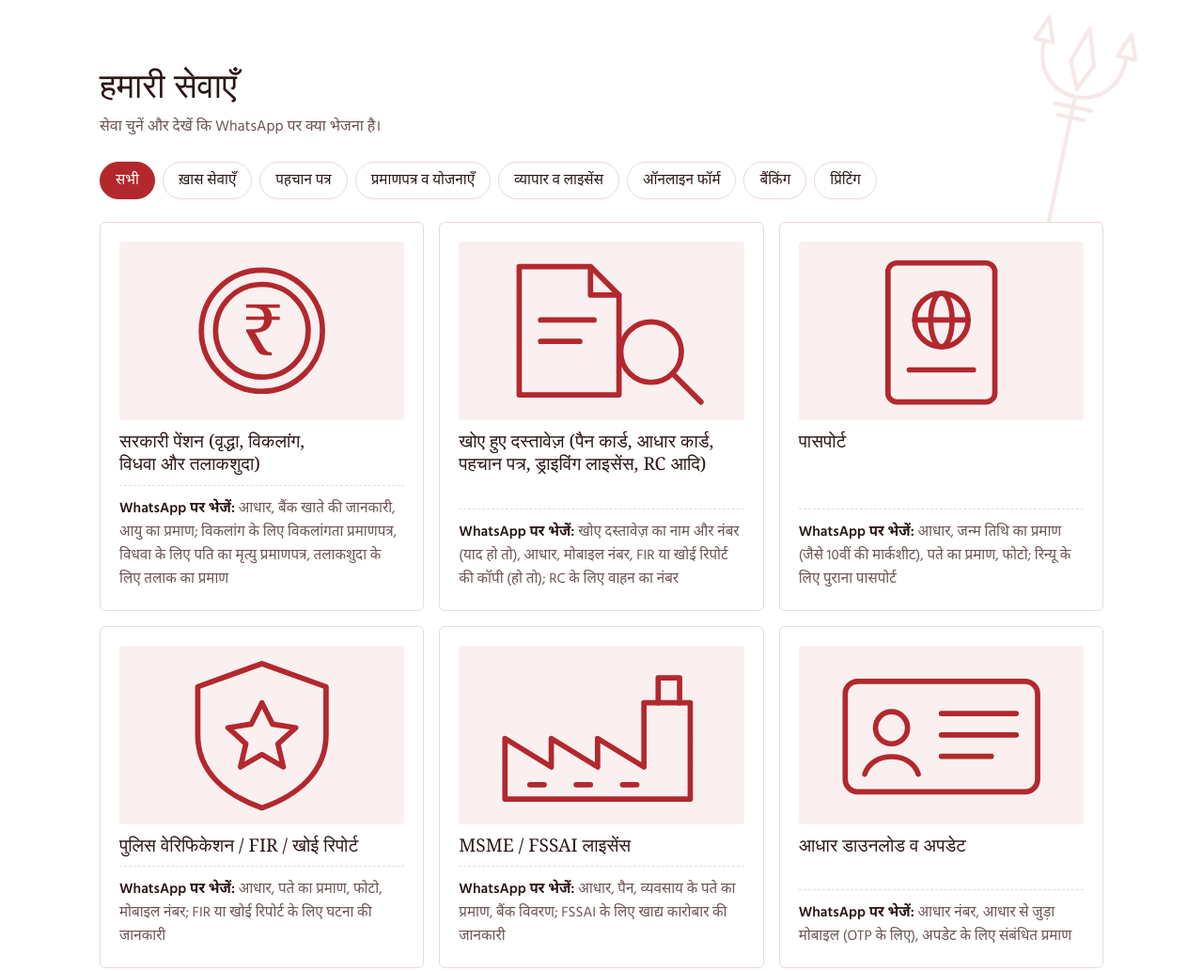
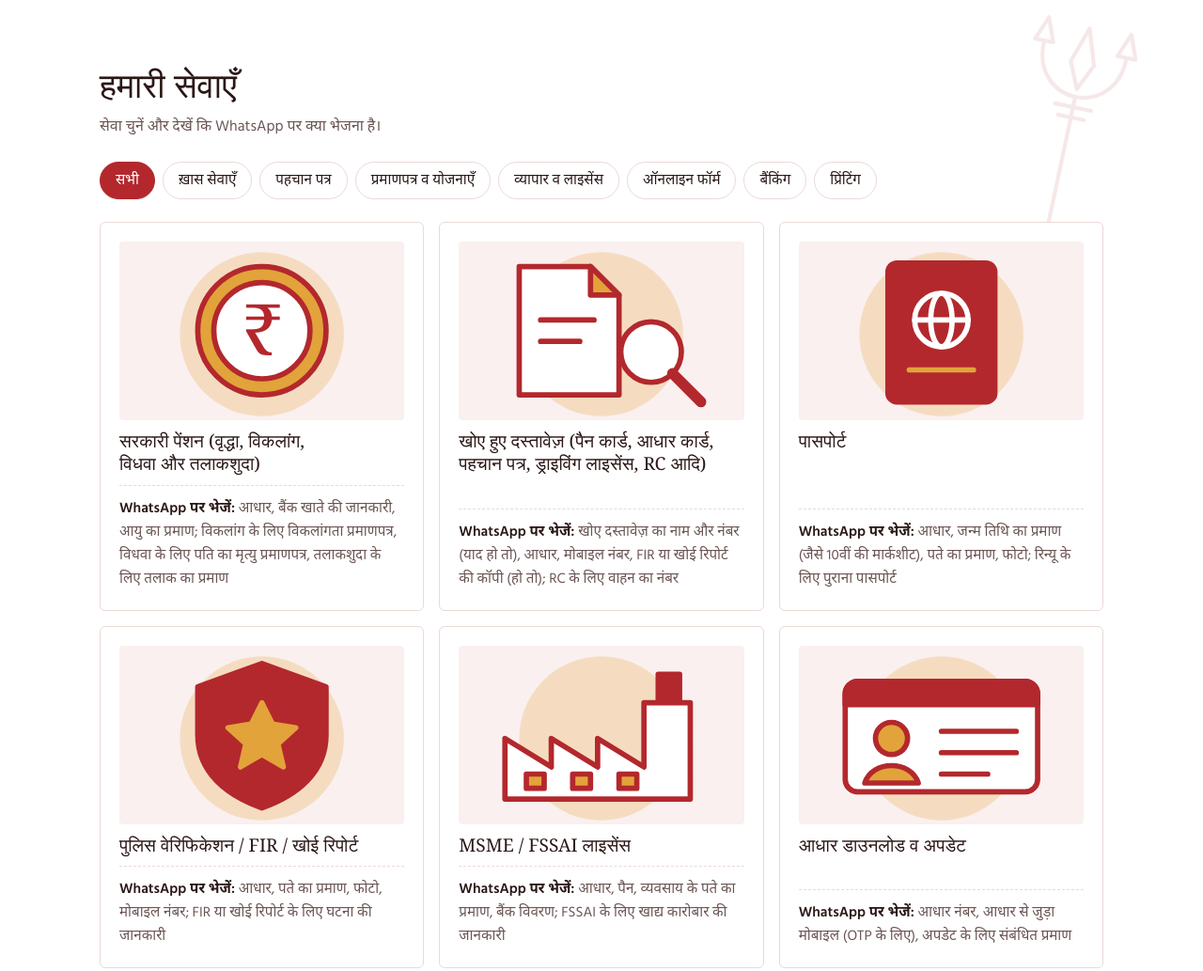
Before and after one commit to rudraoshelp/RUDRA-ONLINE-SOLUTION, a plain HTML site: page index.html in a window 1280 px wide. Shown: the part 905-1938 px from the top of the page at 94% size. Drawn offline with Linux system fonts and the light colour scheme; a web font is replaced by a local one.

Commit message:
Colour illustrations for all services (red and gold, no names or photos)
Co-Authored-By: Claude Sonnet 5.5 <noreply@anthropic.com>
Claude-Session: https://claude.ai/code/session_01QZ8ZBkNsCriVKUT5PkvzKB

```diff
--- a/index.html
+++ b/index.html
@@ -28,6 +28,7 @@
   --line:#EBD9D7;
   --accent:#B3282D;
   --accent-ink:#FFFFFF;
+  --gold:#E2A33A;
   --plate:#FFFFFF;
   --font-display:'Yatra One',Georgia,'Times New Roman',serif;
   --font-body:'Hind','Noto Sans Devanagari',system-ui,-apple-system,'Segoe UI',sans-serif;
@@ -158,6 +159,12 @@ nav a:hover{color:var(--accent)}
 .art{aspect-ratio:8/5;display:grid;place-items:center;overflow:hidden;border-radius:4px;background:color-mix(in srgb,var(--accent) 7%,var(--bg))}
 .art svg{width:100%;height:100%;fill:none;stroke:var(--accent);stroke-width:3;stroke-linecap:round;stroke-linejoin:round}
 .art text{fill:var(--accent);stroke:none;font-family:var(--font-display)}
+.art .w{fill:#fff}
+.art .r{fill:var(--accent)}
+.art .g{fill:var(--gold)}
+.art .gs{fill:var(--gold);stroke:var(--gold)}
+.art .wh{fill:none;stroke:#fff}
+.art .bg{fill:color-mix(in srgb,var(--gold) 26%,transparent);stroke:none}
 .art img{width:100%;height:100%;object-fit:cover;display:block}
 
 /* footer */
@@ -413,31 +420,31 @@ footer small{font-size:.9rem;opacity:.8}
   ];
 
   /* Sample pictures: simple line drawings. To use a real photo for a service, add img: 'images/name.jpg' to its entry above. */
-  var K = '<rect x="26" y="20" width="108" height="62" rx="7"/>';
-  var P = '<circle cx="52" cy="46" r="9"/><path d="M37 72c4-13 26-13 30 0"/>';
-  var L = '<path d="M80 38h42M80 50h42M80 62h28"/>';
+  var K = '<rect class="w" x="26" y="20" width="108" height="62" rx="7"/><path class="r" d="M26 27a7 7 0 0 1 7-7h94a7 7 0 0 1 7 7v6H26z"/>';
+  var P = '<circle class="g" cx="52" cy="52" r="9"/><path class="g" d="M37 77c4-13 26-13 30 0z"/>';
+  var L = '<path d="M80 48h42M80 60h42M80 72h26"/>';
   var ICON = {
     id: K + P + L,
-    pan: K + P + '<text x="78" y="47" font-size="18" font-weight="700">PAN</text><path d="M80 60h42M80 70h24"/>',
-    voter: K + P + '<path d="M84 52l9 9 19-22"/>',
-    pension: '<circle cx="80" cy="50" r="34"/><circle cx="80" cy="50" r="26"/><text x="80" y="64" font-size="40" text-anchor="middle">₹</text>',
-    lost: '<path d="M34 14h40l16 16v56H34z"/><path d="M74 14v16h16"/><path d="M46 44h30M46 56h22"/><circle cx="108" cy="62" r="17"/><path d="M120 74l16 16"/>',
-    passport: '<rect x="50" y="12" width="60" height="78" rx="5"/><circle cx="80" cy="44" r="15"/><ellipse cx="80" cy="44" rx="6" ry="15"/><path d="M65 44h30M62 72h36"/>',
-    driving: K + '<circle cx="52" cy="48" r="13"/><circle cx="52" cy="48" r="3"/><path d="M39 48h10M55 48h10M52 35v10M52 51v10"/>' + L,
-    ration: '<path d="M38 48h84l-10 38H48z"/><path d="M56 48c0-26 48-26 48 0"/><path d="M62 62h36M65 74h30"/>',
-    police: '<path d="M80 10l36 13v27c0 21-16 34-36 41-20-7-36-20-36-41V23z"/><path d="M80 32l6 12 13 2-10 9 3 13-12-7-12 7 3-13-10-9 13-2z"/>',
-    birth: '<rect x="34" y="14" width="92" height="72" rx="5"/><path d="M48 30h64M48 42h64"/><path d="M80 78c-9-6-15-10-15-16a7.5 7.5 0 0 1 15-2 7.5 7.5 0 0 1 15 2c0 6-6 10-15 16z"/>',
-    cert: '<rect x="34" y="14" width="92" height="66" rx="5"/><path d="M48 30h64M48 42h40"/><circle cx="104" cy="62" r="11"/><path d="M98 71l-4 14 10-5 10 5-4-14"/>',
-    health: '<circle cx="80" cy="50" r="34"/><path d="M80 32v36M62 50h36"/>',
-    worker: '<path d="M44 66c0-22 14-36 36-36s36 14 36 36z"/><path d="M34 66h92v9H34z"/><path d="M80 30v14M63 37l4 10M97 37l-4 10"/>',
-    insurance: '<path d="M30 56a50 38 0 0 1 100 0z"/><path d="M80 56v24a8 8 0 0 1-16 0"/><path d="M80 14v4"/>',
-    job: '<rect x="36" y="34" width="88" height="52" rx="6"/><path d="M62 34V22h36v12M36 58h88"/><path d="M74 58v9h12v-9"/>',
-    school: '<path d="M80 20l50 23-50 23-50-23z"/><path d="M52 56v16c0 10 56 10 56 0V56"/><path d="M130 43v28"/>',
-    gst: '<rect x="42" y="10" width="76" height="80" rx="5"/><text x="80" y="40" font-size="20" font-weight="700" text-anchor="middle">GST</text><path d="M62 78l36-26"/><circle cx="66" cy="60" r="4"/><circle cx="94" cy="72" r="4"/>',
-    factory: '<path d="M26 86V52l26 16V52l26 16V52l26 16V32h26v54z"/><path d="M112 32V18h12v14"/><path d="M40 78h8M66 78h8M92 78h8"/>',
-    ship: '<path d="M24 66h112l-16 20H40z"/><rect x="46" y="46" width="30" height="20"/><rect x="80" y="34" width="32" height="32"/><path d="M60 46V36"/>',
-    finger: '<path d="M50 64a30 30 0 0 1 60 0"/><path d="M60 72V62a20 20 0 0 1 40 0v10"/><path d="M70 80V62a10 10 0 0 1 20 0v18"/><path d="M80 62v24"/>',
-    printer: '<rect x="40" y="40" width="80" height="34" rx="5"/><rect x="54" y="16" width="52" height="24"/><rect x="54" y="58" width="52" height="28"/><path d="M62 68h36M62 77h24"/>'
+    pan: K + P + '<text x="78" y="58" font-size="17" font-weight="700">PAN</text><path d="M80 68h42M80 76h24"/>',
+    voter: K + P + '<path class="gs" d="M84 56l9 9 19-22"/>',
+    pension: '<circle class="g" cx="80" cy="50" r="36"/><circle class="w" cx="80" cy="50" r="27"/><text x="80" y="64" font-size="40" text-anchor="middle">₹</text>',
+    lost: '<path class="w" d="M34 14h40l16 16v56H34z"/><path class="g" d="M74 14v16h16z"/><path d="M46 44h30M46 56h22"/><circle class="w" cx="108" cy="62" r="17"/><path d="M120 74l16 16" stroke-width="6"/>',
+    passport: '<rect class="r" x="50" y="12" width="60" height="78" rx="5"/><circle class="wh" cx="80" cy="44" r="15"/><ellipse class="wh" cx="80" cy="44" rx="6" ry="15"/><path class="wh" d="M65 44h30"/><path class="gs" d="M62 72h36"/>',
+    driving: K + '<circle class="w" cx="52" cy="56" r="13"/><circle class="r" cx="52" cy="56" r="3.5"/><path d="M39 56h9M56 56h9M52 43v9M52 60v9"/>' + L,
+    ration: '<circle class="r" cx="66" cy="44" r="9"/><circle class="w" cx="82" cy="38" r="9"/><circle class="r" cx="98" cy="44" r="9"/><path class="g" d="M38 50h84l-10 36H48z"/><path class="wh" d="M62 62h36M65 74h30"/>',
+    police: '<path class="r" d="M80 10l36 13v27c0 21-16 34-36 41-20-7-36-20-36-41V23z"/><path class="gs" d="M80 32l6 12 13 2-10 9 3 13-12-7-12 7 3-13-10-9 13-2z"/>',
+    birth: '<rect class="w" x="34" y="14" width="92" height="72" rx="5"/><path d="M48 30h64M48 42h64"/><path class="r" d="M80 78c-9-6-15-10-15-16a7.5 7.5 0 0 1 15-2 7.5 7.5 0 0 1 15 2c0 6-6 10-15 16z"/>',
+    cert: '<rect class="w" x="34" y="14" width="92" height="66" rx="5"/><path d="M48 30h64M48 42h40"/><path class="r" d="M98 71l-4 14 10-5 10 5-4-14z"/><circle class="g" cx="104" cy="62" r="11"/>',
+    health: '<circle class="w" cx="80" cy="50" r="38"/><path class="r" d="M72 28h16v14h14v16H88v14H72V58H58V42h14z"/>',
+    worker: '<path class="g" d="M44 66c0-22 14-36 36-36s36 14 36 36z"/><path class="r" d="M34 66h92v9H34z"/><path d="M80 30v14M63 37l4 10M97 37l-4 10"/>',
+    insurance: '<path class="r" d="M30 56a50 38 0 0 1 100 0z"/><path d="M80 56v24a8 8 0 0 1-16 0"/><circle class="g" cx="80" cy="16" r="4"/>',
+    job: '<rect class="g" x="36" y="34" width="88" height="52" rx="6"/><path d="M62 34V22h36v12M36 58h88"/><rect class="w" x="74" y="52" width="12" height="12" rx="2"/>',
+    school: '<path class="w" d="M52 56v16c0 10 56 10 56 0V56L80 66z"/><path class="r" d="M80 20l50 23-50 23-50-23z"/><path d="M130 43v28"/><circle class="g" cx="130" cy="74" r="4.5"/>',
+    gst: '<rect class="w" x="42" y="10" width="76" height="80" rx="5"/><text x="80" y="40" font-size="20" font-weight="700" text-anchor="middle">GST</text><path d="M62 78l36-26"/><circle class="g" cx="66" cy="60" r="6"/><circle class="g" cx="94" cy="72" r="6"/>',
+    factory: '<rect class="r" x="112" y="16" width="12" height="18"/><path class="w" d="M26 86V52l26 16V52l26 16V52l26 16V32h26v54z"/><rect class="g" x="38" y="72" width="10" height="8"/><rect class="g" x="64" y="72" width="10" height="8"/><rect class="g" x="90" y="72" width="10" height="8"/>',
+    ship: '<rect class="g" x="46" y="46" width="30" height="20"/><rect class="w" x="80" y="34" width="32" height="32"/><path class="r" d="M24 66h112l-16 20H40z"/><path d="M60 46V36"/>',
+    finger: '<circle class="w" cx="80" cy="56" r="36"/><path d="M50 64a30 30 0 0 1 60 0"/><path d="M60 72V62a20 20 0 0 1 40 0v10"/><path d="M70 80V62a10 10 0 0 1 20 0v18"/><path d="M80 62v24"/>',
+    printer: '<rect class="w" x="54" y="14" width="52" height="26"/><rect class="r" x="40" y="40" width="80" height="34" rx="5"/><rect class="w" x="54" y="58" width="52" height="28"/><path d="M62 68h36M62 77h24"/><circle class="g" cx="108" cy="50" r="3.5"/>'
   };
 
   var lang = 'hi', filter = 'all';
@@ -461,7 +468,7 @@ footer small{font-size:.9rem;opacity:.8}
     var list = S.filter(function (s) { return filter === 'all' || s.c === filter; });
     var bring = lang === 'hi' ? 'WhatsApp पर भेजें: ' : 'Send on WhatsApp: ';
     $('grid').innerHTML = list.map(function (s) {
-      var pic = s.img ? '<img src="' + s.img + '" alt="" loading="lazy">' : '<svg viewBox="0 0 160 100" aria-hidden="true">' + ICON[s.i] + '</svg>';
+      var pic = s.img ? '<img src="' + s.img + '" alt="" loading="lazy">' : '<svg viewBox="0 0 160 100" aria-hidden="true"><circle class="bg" cx="80" cy="52" r="46"/>' + ICON[s.i] + '</svg>';
       return '<article class="card" id="svc-' + s.id + '"><div class="art">' + pic + '</div><h3>' + t(s.n) +
         '</h3><p class="docs"><b>' + bring + '</b>' + t(s.d) + '</p></article>';
     }).join('');
```
